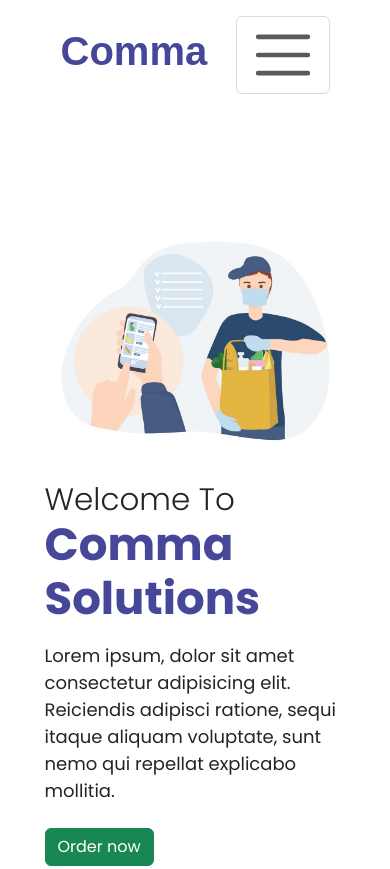
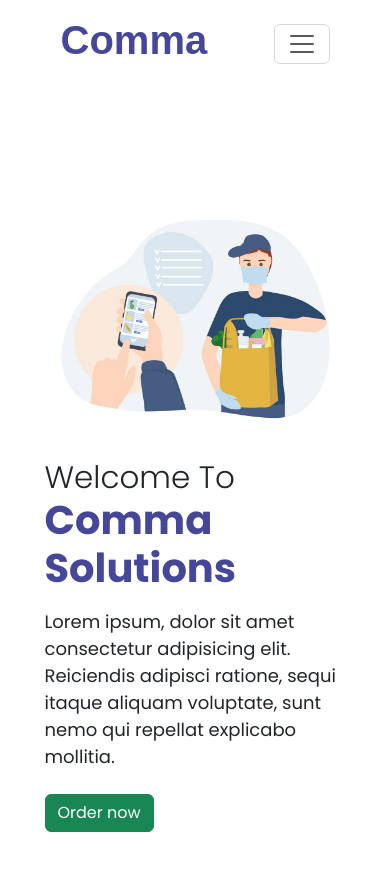
Before and after one commit to ShdNayeem/e-commerce-project, a plain HTML site: page index.html in a window 390 px wide. Shown: the top 869 px of the page. Drawn offline with nearby package versions, Linux system fonts and the light colour scheme; a web font is replaced by a local one.

Commit message:
toggler icon

```diff
--- a/index.html
+++ b/index.html
@@ -18,8 +18,7 @@
         <nav class="navbar navbar-expand-lg p-3" id="navbar">
 
             <h2 class="heading"><a style="color: rgb(71, 71, 154);" class="text-decoration-none" href=""> Comma </a></h2>
-            <button class="navbar-toggler" data-bs-toggle="collapse" data-bs-target="#navLinks"><span
-                    class="navbar-toggler-icon"></span></button>
+            <button class="navbar-toggler" type="button" data-bs-toggle="collapse" data-bs-target="#navLinks"><span class="navbar-toggler-icon" style="width: 30px; height: 30px;"></span></button>
             <div class="collapse navbar-collapse" id="navLinks">
                 <ul class="navbar-nav ms-auto">
                     <li class="nav-item"><a class="nav-link" href="#home"> Home </a></li>
@@ -80,7 +79,7 @@
         <section style="margin-top: 100px;" id="about">
             <div class="row">
                 <div class="col-lg-6 col-md-6 col-12 py-lg-0 py-3 order-1">
-                    <h2 style="font-size: 50px;"> About us</h2>
+                    <h2 style="font-size: 40px;"> About us</h2>
                     <h1 class="display-5"><span class="text-bl"> Comma Solutions </span></h1>
                     <p class="my-lg-3 my-3">Lorem ipsum, dolor sit amet consectetur adipisicing elit. Reiciendis
                         adipisci ratione, sequi itaque
--- a/style.css
+++ b/style.css
@@ -44,7 +44,7 @@ li{
 /*------------Home--------------- */
 span{
     color: rgb(71, 71, 154);
-    font-size: 45px;
+    font-size: 40px;
     font-weight: bold;
 }
 p{
```
